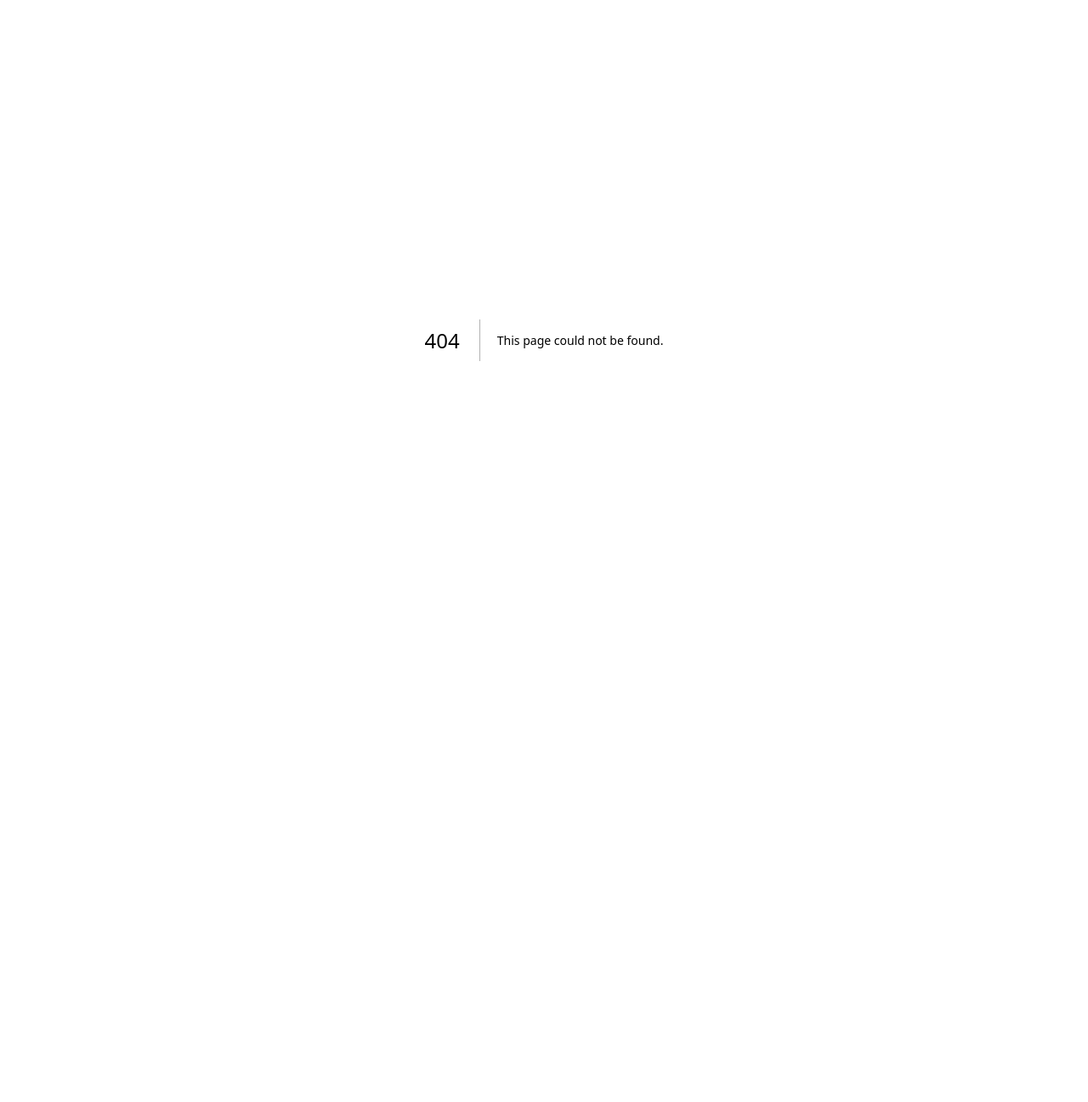
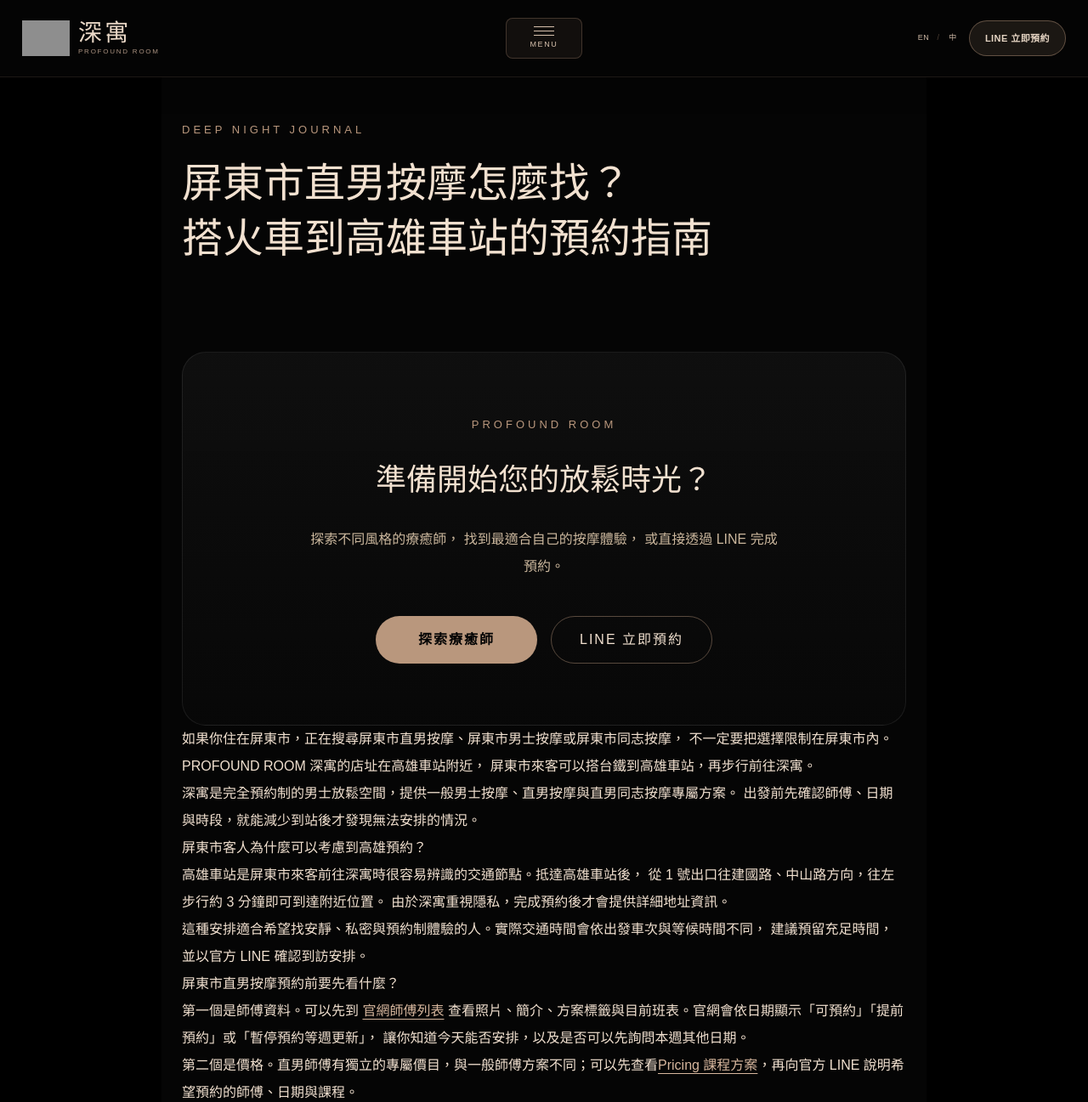
Before and after one commit to profoundroomkh/profound-room, a Next.js app: page /journal/pingtung-straight-massage in a window 1280 px wide. Before the commit this address had no page. Shown: the top 1297 px of the page at 85% size. Before the commit the page ends 800 px from the top, so only its background shows below. Built offline with nearby package versions, Linux system fonts and the light colour scheme; grey boxes are pictures that could not be loaded.

Commit message:
Expand SEO to Pingtung visitors

```diff
--- a/app/journal/first-straight-massage-booking/page.js
+++ b/app/journal/first-straight-massage-booking/page.js
@@ -96,7 +96,7 @@ export default function ArticlePage() {
         </div>
         <p>
           如果官網顯示「可預約」，代表當天有排班；顯示「提前預約」，代表本週有排班，
-          可以先詢問後續日期；只有「暫停接單」才代表目前沒有本週排班。即使不是今天值班，
+          可以先詢問後續日期；只有「暫停預約等週更新」才代表目前沒有本週排班。即使不是今天值班，
           也可以先向官方 LINE 詢問接下來的日期。
         </p>
 
--- a/app/journal/kaohsiung-straight-massage/page.js
+++ b/app/journal/kaohsiung-straight-massage/page.js
@@ -124,7 +124,7 @@ export default function ArticlePage() {
           完成當日消費後可全額折抵。詳細匯款方式與可預約時段，請以官方 LINE 回覆為準。
         </p>
         <p>
-          班表會依日期更新。若官網顯示「提前預約」，代表本週有排班但不一定是今天值班；若顯示「暫停接單」，
+          班表會依日期更新。若官網顯示「提前預約」，代表本週有排班但不一定是今天值班；若顯示「暫停預約等週更新」，
           則表示目前沒有本週排班。這種設計可以讓客人提早安排後面的日期，不必只看當天狀態。
         </p>
 
--- /dev/null
+++ b/app/journal/pingtung-straight-massage/page.js
@@ -0,0 +1,158 @@
+import Header from '../../../components/Header'
+import JournalCTA from '../../../components/JournalCTA'
+import JournalArticleSchema from '../../../components/JournalArticleSchema'
+
+export const metadata = {
+  title: '屏東市直男按摩怎麼找？搭火車到高雄車站的預約指南｜深寓 PROFOUND ROOM',
+  description:
+    '尋找屏東市直男按摩、屏東市男士按摩或屏東市同志按摩？深寓店址在高雄，屏東市來客可搭台鐵到高雄車站後步行前往。',
+  keywords: [
+    '屏東市按摩',
+    '屏東市男士按摩',
+    '屏東市直男按摩',
+    '屏東市直男同志按摩',
+    '屏東市同志按摩',
+    '屏東到高雄按摩',
+    '屏東男士按摩推薦',
+  ],
+  alternates: {
+    canonical: 'https://profoundroom.com/journal/pingtung-straight-massage',
+  },
+  openGraph: {
+    title: '屏東市直男按摩怎麼找？搭火車到高雄車站的預約指南',
+    description: '店址在高雄的深寓，也服務屏東市來客；整理搭台鐵、查看班表與 LINE 預約流程。',
+    url: 'https://profoundroom.com/journal/pingtung-straight-massage',
+    siteName: 'PROFOUND ROOM 深寓',
+    locale: 'zh_TW',
+    type: 'article',
+  },
+}
+
+const linkStyle = {
+  color: '#d7b79e',
+  textDecoration: 'underline',
+  textUnderlineOffset: '4px',
+}
+
+export default function ArticlePage() {
+  return (
+    <>
+      <Header />
+      <JournalArticleSchema
+        headline="屏東市直男按摩怎麼找？搭火車到高雄車站的預約指南"
+        description="尋找屏東市直男按摩、屏東市男士按摩或屏東市同志按摩？深寓店址在高雄，屏東市來客可搭台鐵到高雄車站後步行前往。"
+        url="https://profoundroom.com/journal/pingtung-straight-massage"
+        keywords={['屏東市直男按摩', '屏東市男士按摩', '屏東市同志按摩']}
+      />
+      <main
+        style={{
+          maxWidth: '900px',
+          margin: '0 auto',
+          padding: '140px 24px',
+          color: '#f2e1d0',
+          background: '#050505',
+          lineHeight: '2',
+        }}
+      >
+        <p style={{ color: '#b9977d', letterSpacing: '4px', fontSize: '13px' }}>
+          DEEP NIGHT JOURNAL
+        </p>
+        <h1
+          style={{
+            fontSize: '48px',
+            fontWeight: 300,
+            lineHeight: 1.35,
+            margin: '18px 0 32px',
+          }}
+        >
+          屏東市直男按摩怎麼找？
+          <br />
+          搭火車到高雄車站的預約指南
+        </h1>
+        <JournalCTA />
+
+        <p>
+          如果你住在屏東市，正在搜尋屏東市直男按摩、屏東市男士按摩或屏東市同志按摩，
+          不一定要把選擇限制在屏東市內。PROFOUND ROOM 深寓的店址在高雄車站附近，
+          屏東市來客可以搭台鐵到高雄車站，再步行前往深寓。
+        </p>
+        <p>
+          深寓是完全預約制的男士放鬆空間，提供一般男士按摩、直男按摩與直男同志按摩專屬方案。
+          出發前先確認師傅、日期與時段，就能減少到站後才發現無法安排的情況。
+        </p>
+
+        <h2>屏東市客人為什麼可以考慮到高雄預約？</h2>
+        <p>
+          高雄車站是屏東市來客前往深寓時很容易辨識的交通節點。抵達高雄車站後，
+          從 1 號出口往建國路、中山路方向，往左步行約 3 分鐘即可到達附近位置。
+          由於深寓重視隱私，完成預約後才會提供詳細地址資訊。
+        </p>
+        <p>
+          這種安排適合希望找安靜、私密與預約制體驗的人。實際交通時間會依出發車次與等候時間不同，
+          建議預留充足時間，並以官方 LINE 確認到訪安排。
+        </p>
+
+        <h2>屏東市直男按摩預約前要先看什麼？</h2>
+        <p>
+          第一個是師傅資料。可以先到
+          {' '}
+          <a href="/#therapists" style={linkStyle}>
+            官網師傅列表
+          </a>
+          {' '}
+          查看照片、簡介、方案標籤與目前班表。官網會依日期顯示「可預約」「提前預約」或「暫停預約等週更新」，
+          讓你知道今天能否安排，以及是否可以先詢問本週其他日期。
+        </p>
+        <p>
+          第二個是價格。直男師傅有獨立的專屬價目，與一般師傅方案不同；可以先查看
+          <a href="/#pricing" style={linkStyle}>
+            Pricing 課程方案
+          </a>
+          ，再向官方 LINE 說明希望預約的師傅、日期與課程。
+        </p>
+
+        <h2>屏東市到高雄按摩的預約流程</h2>
+        <p>
+          建議按照以下方式安排：先選擇想了解的師傅，再準備希望日期與時段，接著透過官方 LINE 詢問可否安排，
+          最後依客服提供的資訊完成訂金與到訪確認。不要只看到網站上的單日狀態就直接出發，
+          因為班表與可預約狀況會依日期更新。
+        </p>
+        <p>
+          第一次預約的客人，每位師傅都需要先支付 NT$500 訂金，完成當日消費後可全額折抵。
+          匯款資訊與中國信託無卡存款方式，請向官方 LINE 詢問最新內容。
+        </p>
+
+        <h2>屏東市直男按摩價格怎麼看？</h2>
+        <p>
+          直男師傅目前有兩種專屬方案：90 分鐘 NT$2,500，內容為指壓、油壓與龍筋機能保養；
+          120 分鐘 NT$2,900，內容為指壓、油壓、體推與龍筋機能保養。實際適用師傅與可預約時段，
+          仍以官網最新資訊和官方 LINE 確認為準。
+        </p>
+        <p>
+          如果你是第一次搜尋屏東市直男按摩價格，不確定該選哪一種時間，
+          可以先把可接受的日期、預算與希望的放鬆節奏告訴客服，再由客服協助確認。
+        </p>
+
+        <h2>出發前的簡單確認清單</h2>
+        <p>
+          出發前可以確認四件事：師傅是否能接、日期與時段是否已保留、訂金是否完成，以及高雄車站到訪方向是否已收到。
+          完整規則可參考
+          {' '}
+          <a href="/reservation" style={linkStyle}>
+            預約說明
+          </a>
+          ，詳細位置則會在預約完成後提供。
+        </p>
+
+        <h2>結語：屏東市來客也能安排高雄的男士放鬆體驗</h2>
+        <p>
+          搜尋屏東市直男按摩或屏東市男士按摩時，可以把高雄車站附近的預約制空間一起納入考量。
+          深寓店址在高雄，屏東市客人搭台鐵到高雄車站後再步行前往；先查看師傅與班表，
+          再透過官方 LINE 確認，會是比較安心的安排方式。
+        </p>
+
+        <JournalCTA />
+      </main>
+    </>
+  )
+}
--- a/app/layout.js
+++ b/app/layout.js
@@ -24,7 +24,7 @@ export const metadata = {
     '深寓 PROFOUND ROOM｜高雄 Gay SPA｜直男按摩與男士放鬆空間',
 
   description:
-    'PROFOUND ROOM 深寓為高雄預約制 Gay SPA 與男士放鬆空間，提供男士按摩、直男按摩與直男同志按摩專屬方案，以及精油舒壓、私人空間與沉浸式療癒體驗。',
+    'PROFOUND ROOM 深寓為高雄預約制 Gay SPA 與男士放鬆空間，也服務屏東市來客；提供男士按摩、直男按摩與直男同志按摩專屬方案，以及精油舒壓、私人空間與沉浸式療癒體驗。',
 
   keywords: [
     '高雄 Gay SPA',
@@ -49,6 +49,13 @@ export const metadata = {
     '高雄預約制按摩',
     '高雄私人按摩',
     '高雄舒壓按摩',
+    '屏東市按摩',
+    '屏東市男士按摩',
+    '屏東市直男按摩',
+    '屏東市直男同志按摩',
+    '屏東市同志按摩',
+    '屏東到高雄按摩',
+    '屏東男士按摩推薦',
   ],
 robots: {
   index: true,
@@ -63,7 +70,7 @@ robots: {
 },
   openGraph: {
     title: '高雄 Gay SPA｜高雄直男按摩與男士按摩｜深寓 PROFOUND ROOM',
-    description: '高雄預約制男士按摩、直男按摩與直男同志按摩專屬放鬆體驗',
+    description: '高雄預約制男士按摩、直男按摩與直男同志按摩專屬放鬆體驗，也方便屏東市客人搭台鐵前往',
     url: 'https://profoundroom.com',
     siteName: 'PROFOUND ROOM 深寓',
     images: [
--- a/app/page.js
+++ b/app/page.js
@@ -105,6 +105,8 @@ export default function Home() {
                     <br />
                     高雄車站 1 號出口往建國路、中山路方向，往左走約 3 分鐘即可到達。
                     <br />
+                    屏東市來客可搭台鐵到高雄車站，再步行前往深寓。
+                    <br />
                     為保留安靜與隱私感，
                     <br />
                     採預約完成後提供詳細位置。
@@ -157,6 +159,9 @@ export default function Home() {
               高雄同志按摩、
               高雄預約制 SPA 或私人放鬆空間，
               深寓希望能成為你的選擇之一。
+              <br /><br />
+              屏東市客人若正在尋找屏東市男士按摩或屏東市直男按摩，
+              也可搭台鐵到高雄車站，再步行前往深寓。
             </p>
           </div>
         </ScrollReveal>
--- a/app/sitemap.js
+++ b/app/sitemap.js
@@ -2,6 +2,11 @@ export default function sitemap() {
   const baseUrl = 'https://profoundroom.com'
 
   return [
+    {
+      url: `${baseUrl}/journal/pingtung-straight-massage`,
+      lastModified: new Date(),
+    },
+
     {
       url: `${baseUrl}/journal/kaohsiung-straight-massage`,
       lastModified: new Date(),
--- a/components/HomepageLowerSection.js
+++ b/components/HomepageLowerSection.js
@@ -182,6 +182,7 @@ export default function HomepageLowerSection() {
               <li>往左走建國路</li>
               <li>步行約 3 分鐘到達指定位置</li>
             </ol>
+            <p className={styles.locationPrivacy}>屏東市來客可搭台鐵到高雄車站，再步行前往深寓。</p>
             <p className={styles.locationPrivacy}>完成預約後提供詳細位置。</p>
             <TrackedLink
               className={styles.locationCta}
```
Also changed, not shown: app/journal/page.js (+11 -0 lines).
